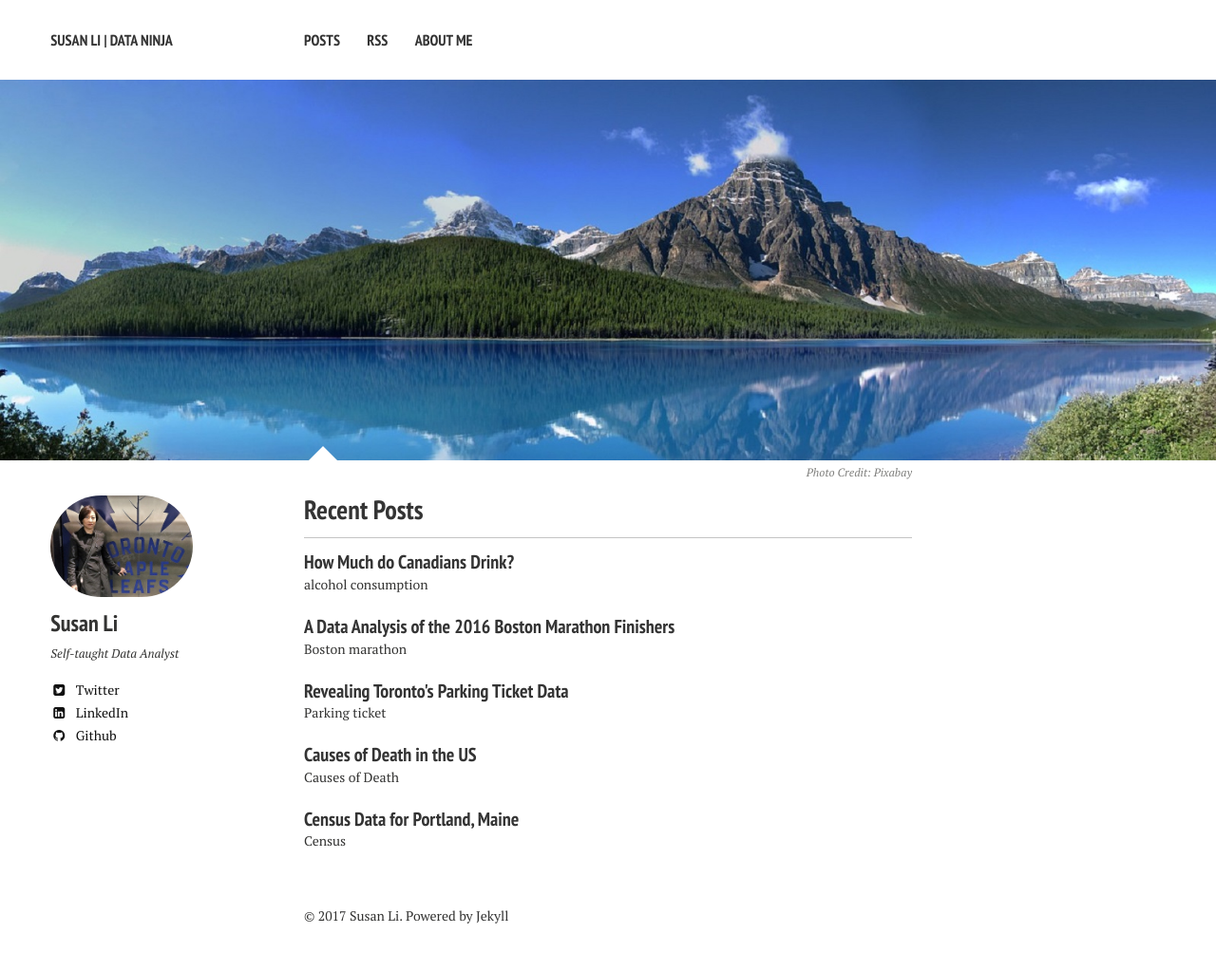
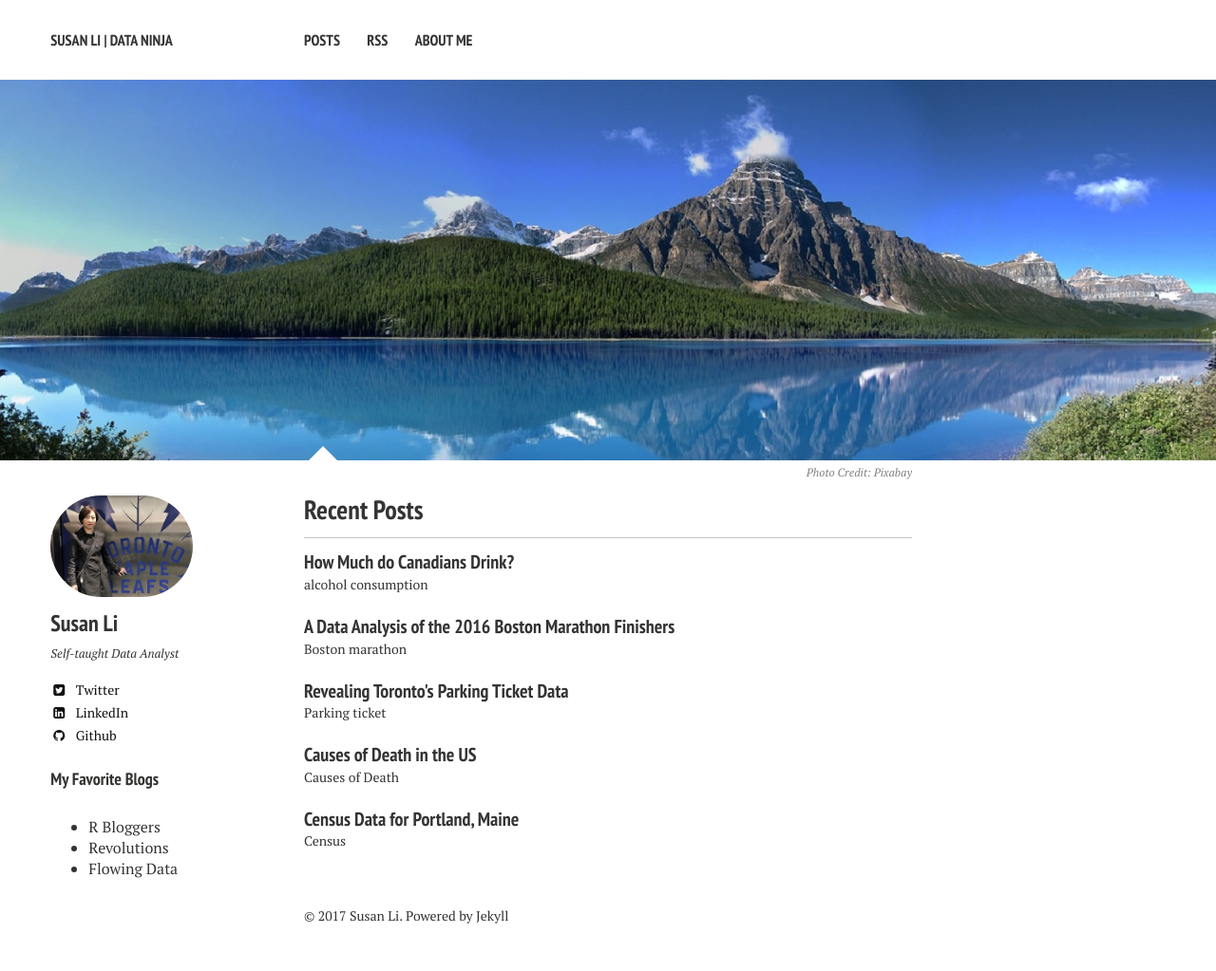
Before and after one commit to susanli2016/susanli2016.github.io, a Jekyll site: the page built from index.md, in a window 1280 px wide. Shown: the whole page at 95% size. Built offline with Jekyll 4.4.1, drawn with Linux system fonts in a browser that asks for light colours; nearby versions of some CDN libraries; library files that are not in the unit come from our copies.

Commit message:
Update _author-bio.html

```diff
--- a/_includes/_author-bio.html
+++ b/_includes/_author-bio.html
@@ -33,3 +33,11 @@
   {% if author.flickr %}<a href="http://www.flickr.com/{{ author.flickr }}" class="author-social" target="_blank"><i class="fa fa-fw fa-flickr"></i> Flickr</a>{% endif %}
   {% if author.codepen %}<a href="http://codepen.io/{{ author.codepen }}" class="author-social" target="_blank"><i class="fa fa-fw fa-codepen"></i> CodePen</a>{% endif %}
 </div>
+
+
+<h4>My Favorite Blogs</h4>
+<ul>
+    <li><a href="http://www.r-bloggers.com/">R Bloggers</a></li>
+    <li><a href="http://blog.revolutionanalytics.com/">Revolutions</a></li>
+    <li><a href="http://flowingdata.com/">Flowing Data</a></li>
+</ul>
```
